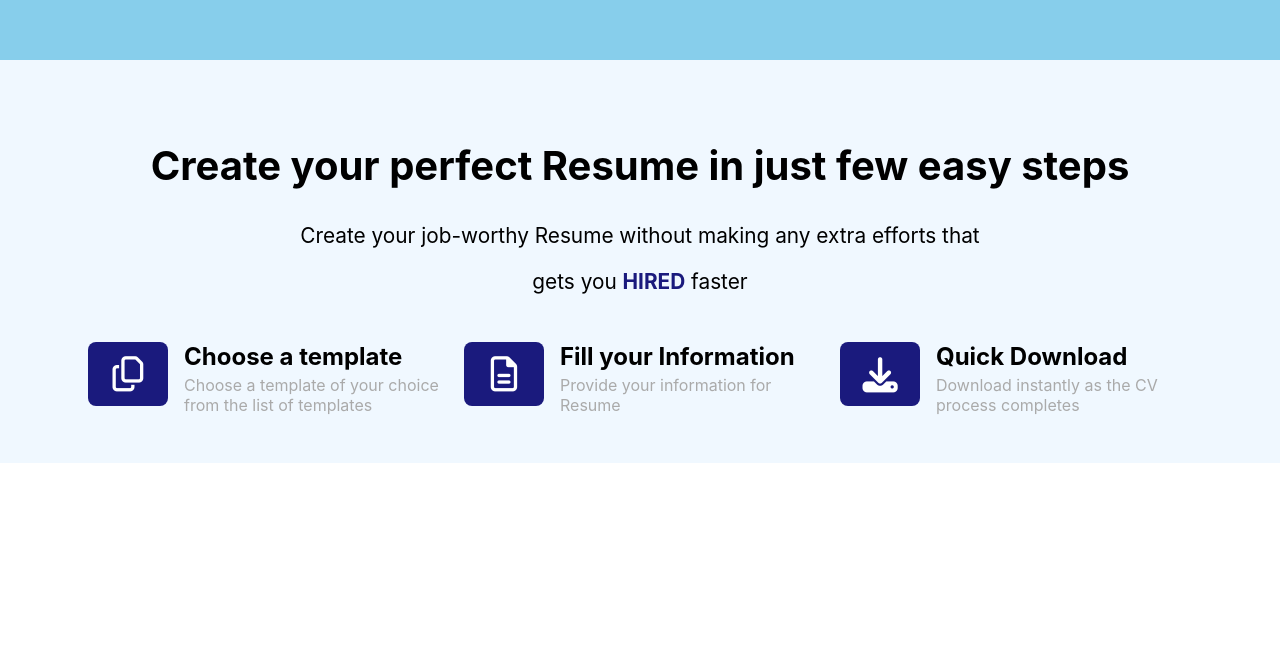
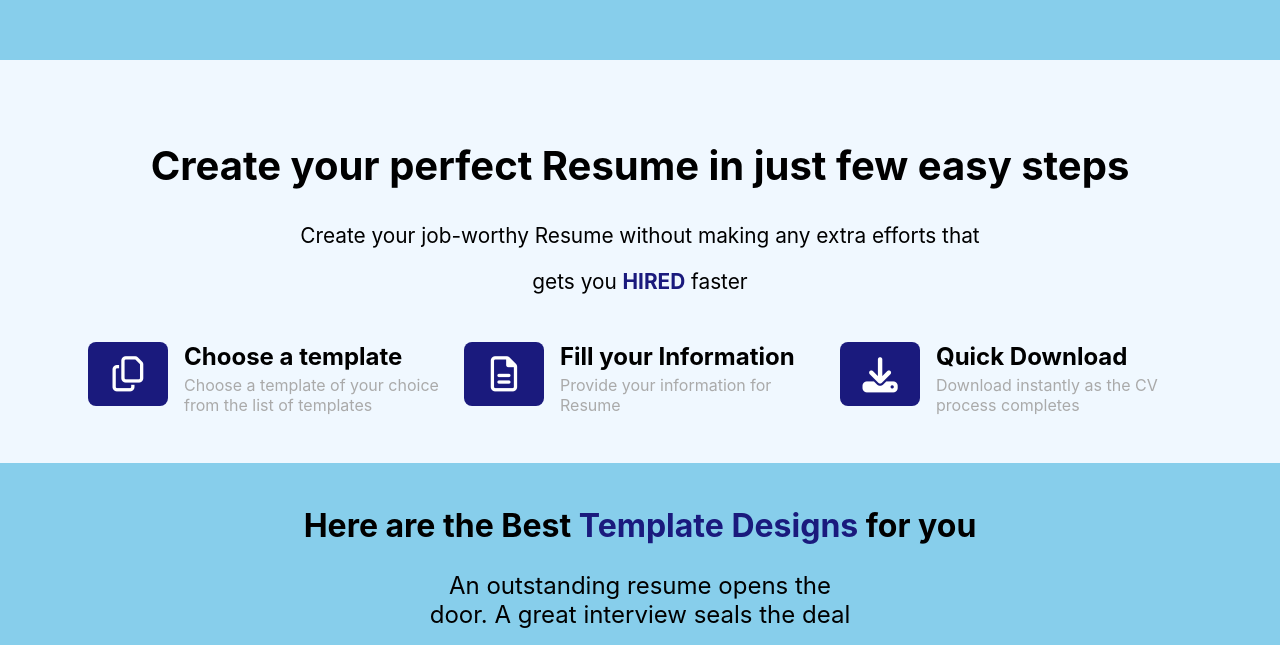
Before and after one commit to rohitghatal1/CVMaker-ReactJS, a React (Create React App) app: page / in a window 1280 px wide. Shown: the part 736-1381 px from the top of the page. Before the commit the page ends 1199 px from the top, so only its background shows below. Built offline with nearby package versions, Linux system fonts and the light colour scheme.

Commit message:
added css for templates

```diff
--- a/src/App.js
+++ b/src/App.js
@@ -2,12 +2,14 @@
 import './App.css';
 import HomeTab from './components/HomeTab';
 import Navbar from './components/Navbar';
+import Templates from './components/Templates';
 
 function App() {
   return (
     <>
       <Navbar/>
       <HomeTab/>
+      <Templates/>
     </>
   );
 }
--- a/src/components/Templates.js
+++ b/src/components/Templates.js
@@ -1,11 +1,12 @@
 import React from 'react'
+import './templates.css'
 
 export default function Templates() {
   return (
     <div>
       <section className="templatesSection">
-        <h2>Here are the <span>Best Template Designs</span> for you</h2>
-        <p>An outstanding resume opens the door; a great interview seals the deal.</p>
+        <h2>Here are the Best <span>Template Designs</span> for you</h2>
+        <p>An outstanding resume opens the door. A great interview seals the deal</p>
         <div className="templateContainer">
 
         </div>
--- a/src/components/navbar.css
+++ b/src/components/navbar.css
@@ -47,7 +47,7 @@ nav{
     font-size: medium;
     font-weight: bold;
     cursor: pointer;
-    transition: all 0.8s ease;
+    transition: all 0.8s es;
 }
 
 .loginbtn:hover{
--- /dev/null
+++ b/src/components/templates.css
@@ -0,0 +1,18 @@
+.templatesSection{
+    background-color: skyblue;
+    padding: 1rem;
+    text-align: center;
+}
+
+.templatesSection h2{
+    font-size: 2rem;
+}
+.templatesSection h2>span{
+    color: #1a1a7d;
+}
+
+.templatesSection p{
+    font-size: 1.5rem;
+    width: 27.5rem;
+    margin: auto;
+}
```
